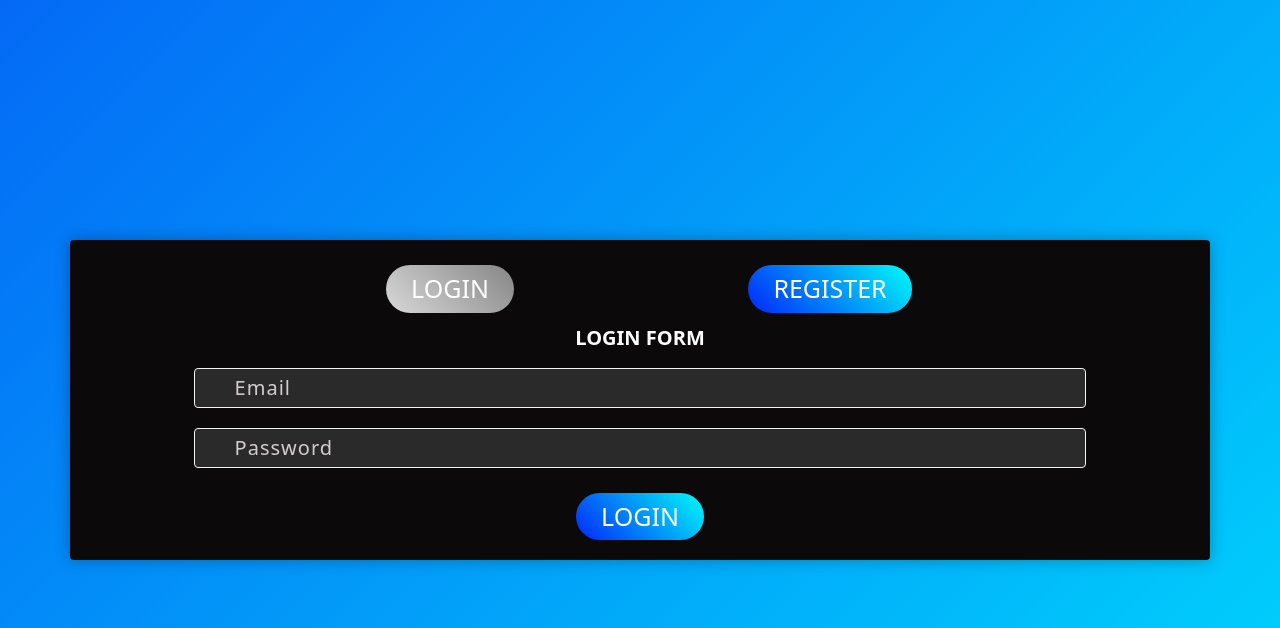
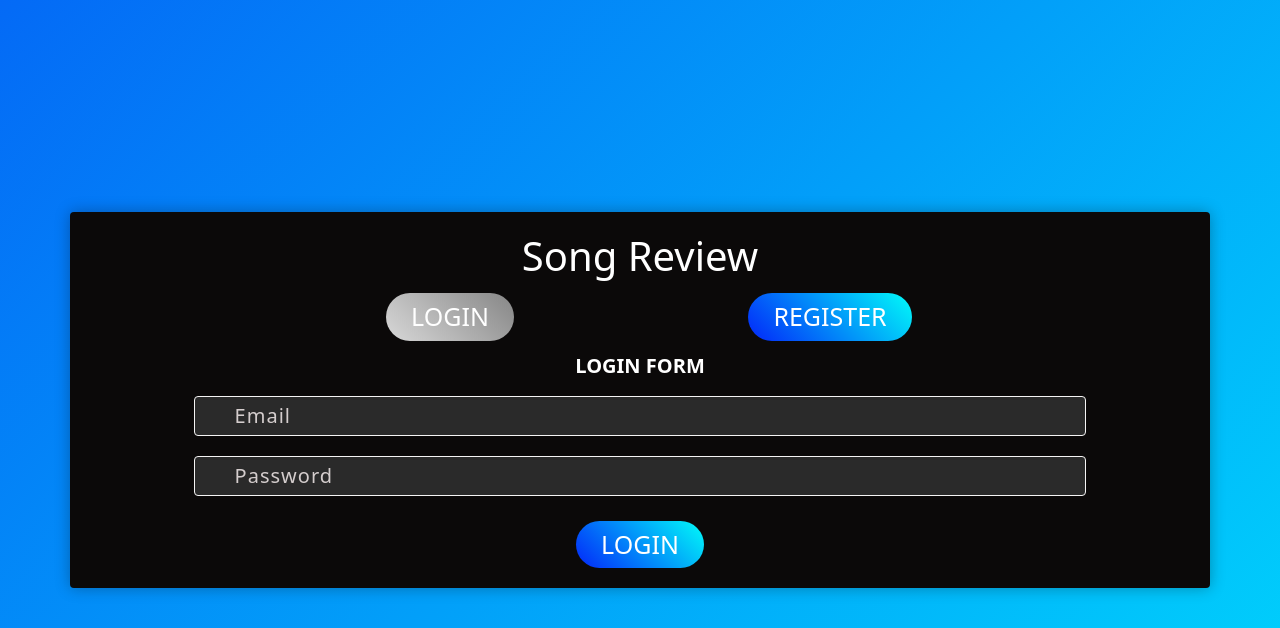
Before and after one commit to Adrianmorales1/song-review, a Flask app: page /login in a window 1280 px wide. Shown: the top 628 px of the page. Run offline with Flask 2, Linux system fonts and the light colour scheme.

Commit message:
title login and reg

```diff
--- a/flask_app/templates/login.html
+++ b/flask_app/templates/login.html
@@ -10,6 +10,7 @@
 </head>
 <body>
     <div class="container text-center">
+        <h1>Song Review</h1>
         <div class = "row justify-content-center">
             <div class="col-4">
                 <a class="btn btn-primary" id = "off" href="/login" role="button">Login</a>
--- a/flask_app/templates/register2.html
+++ b/flask_app/templates/register2.html
@@ -10,6 +10,7 @@
 </head>
 <body>
     <div class="container text-center">
+        <h1>Song Review</h1>
         <div class = "row justify-content-center">
             <div class="col-4">
                 <a class="btn btn-primary" id = "on" href="/login" role="button">Login</a>
```
